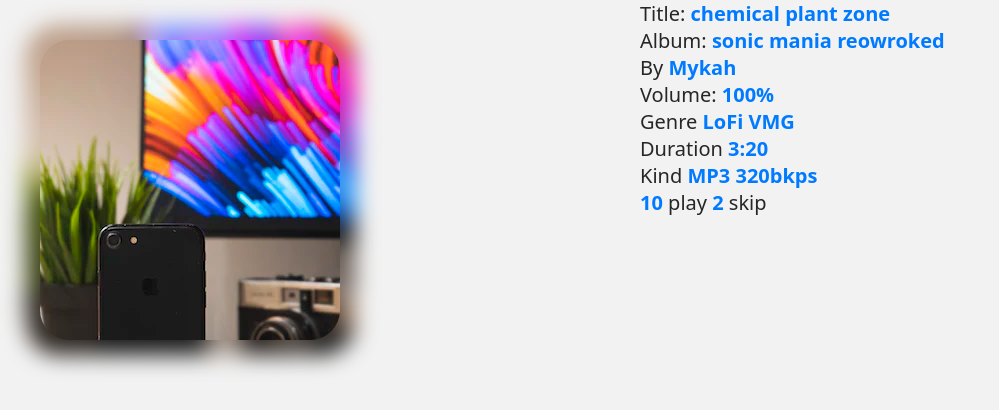
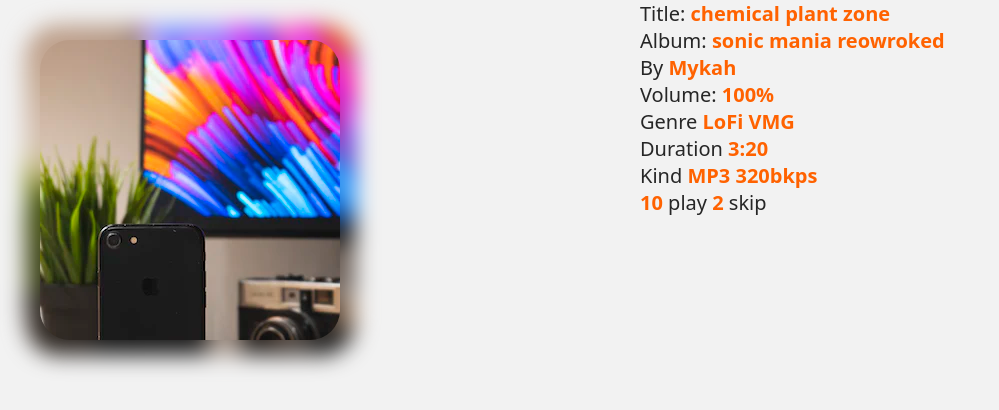
Before and after one commit to neon443/musics-info, a plain HTML site: page index.html in a window 1280 px wide. Shown: the whole page, without its empty margins (0-999 px from the left). Drawn offline with Linux system fonts and the light colour scheme.

Commit message:
changed bold color

```diff
--- a/style.css
+++ b/style.css
@@ -29,7 +29,7 @@
 	margin: 0;
 }
 b{
-	color:#007AFF
+	color: #ff6200
 }
 body{
 	background-color: #f2f2f2;
```
